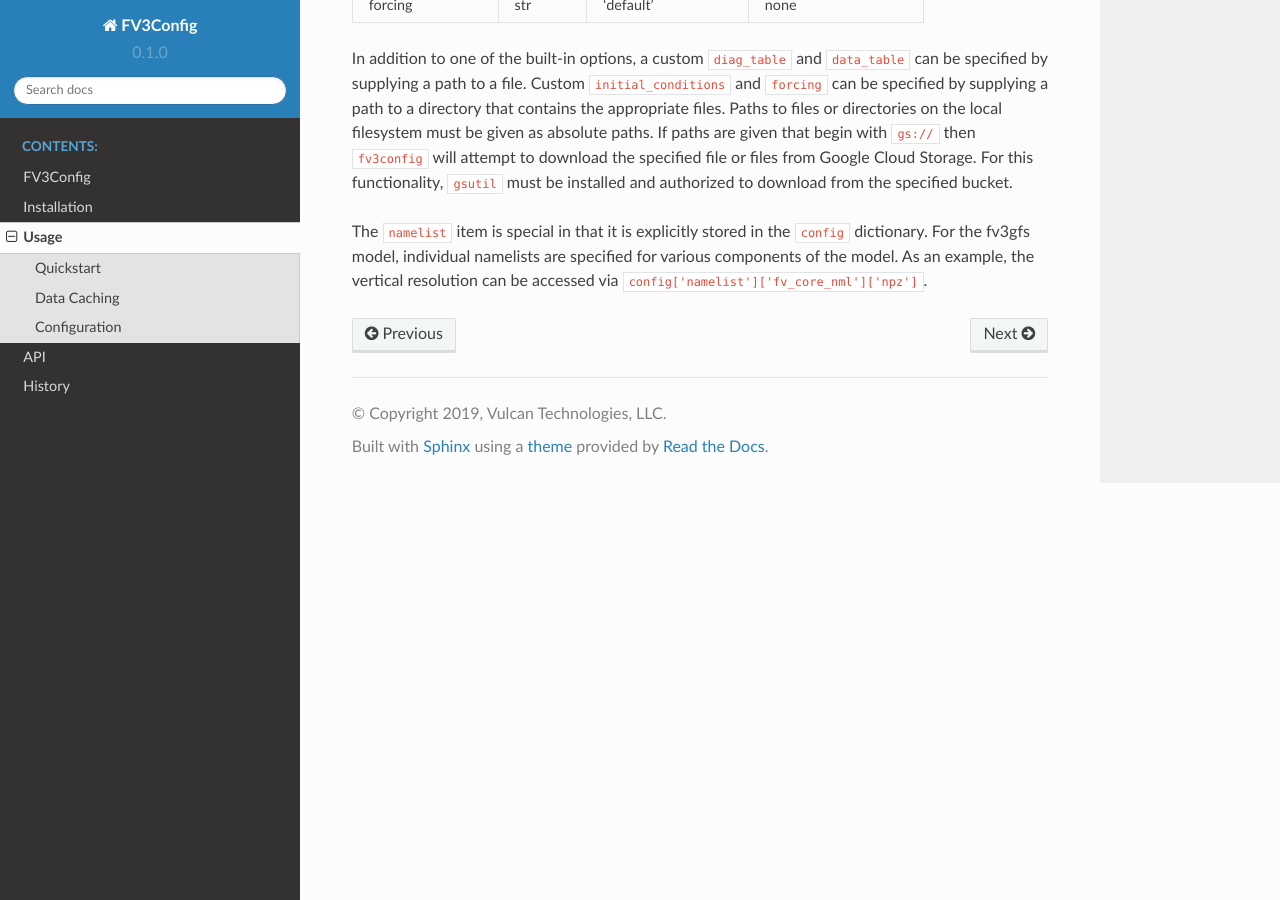
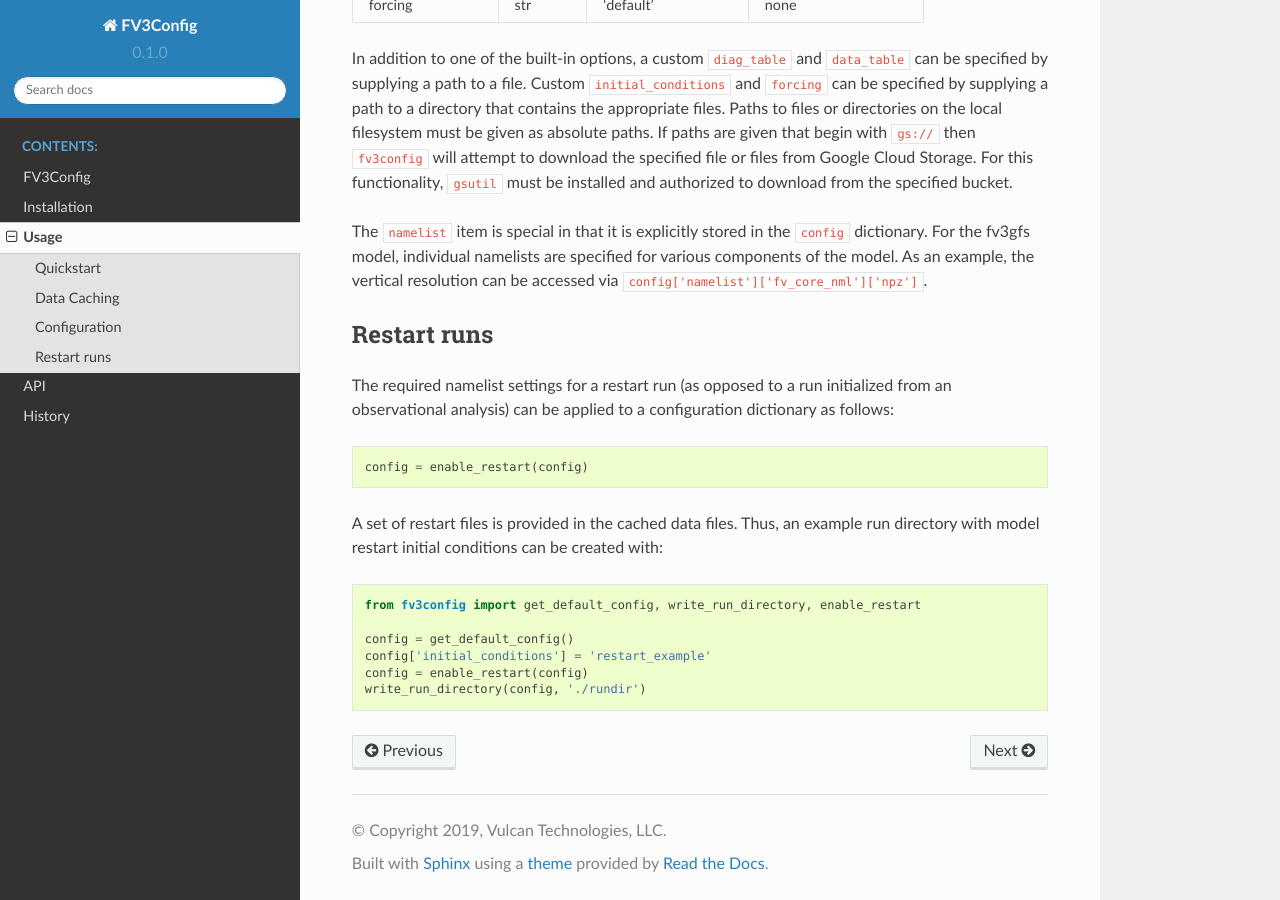
Before and after one commit to ai2cm/fv3config, a Sphinx documentation site: the page built from docs/usage.rst, in a window 1280 px wide and 900 px high, scrolled down 1261 px. Built offline with Sphinx 7.4.7 and the Read the Docs theme 2.0.0, drawn with Linux system fonts in a browser that asks for light colours.

Commit message:
Add enable_restart docs and move tests to new class

```diff
--- a/docs/usage.rst
+++ b/docs/usage.rst
@@ -64,3 +64,21 @@ must be installed and authorized to download from the specified bucket.
 The ``namelist`` item is special in that it is explicitly stored in the ``config`` dictionary. For the
 fv3gfs model, individual namelists are specified for various components of the model. As an example, the
 vertical resolution can be accessed via ``config['namelist']['fv_core_nml']['npz']``.
+
+Restart runs
+------------
+
+The required namelist settings for a restart run (as opposed to a run initialized from an observational
+analysis) can be applied to a configuration dictionary as follows::
+
+    config = enable_restart(config)
+
+A set of restart files is provided in the cached data files. Thus, an example run directory with model
+restart initial conditions can be created with::
+
+    from fv3config import get_default_config, write_run_directory, enable_restart
+
+    config = get_default_config()
+    config['initial_conditions'] = 'restart_example'
+    config = enable_restart(config)
+    write_run_directory(config, './rundir')
```
Also changed, not shown: 1 other file.
